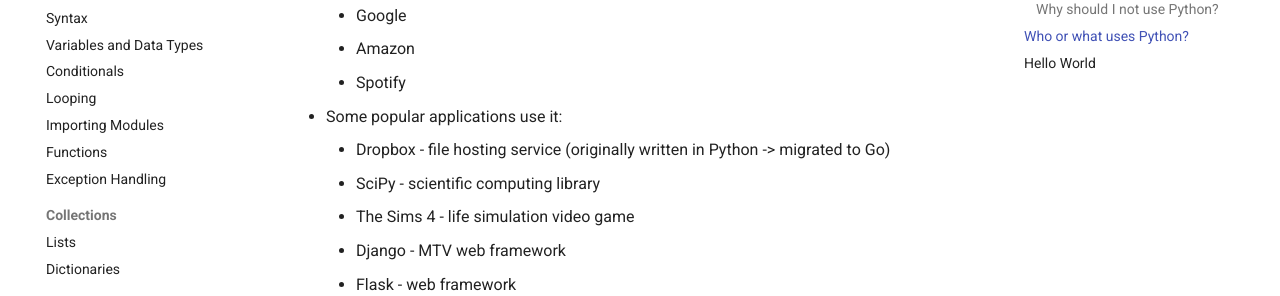
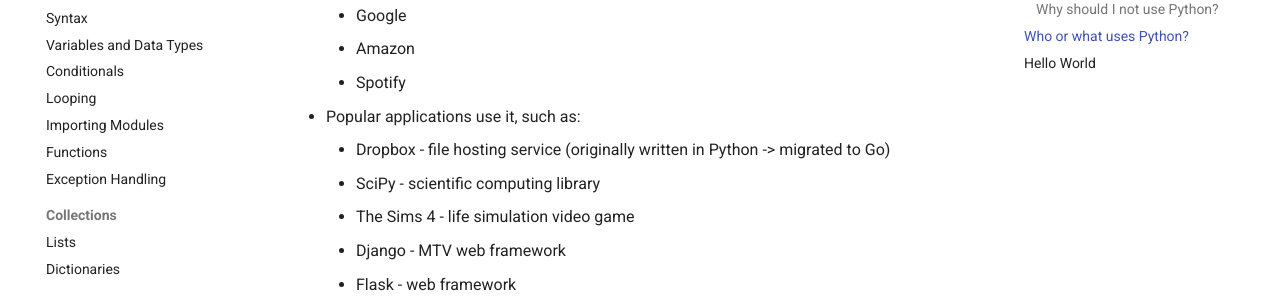
Before and after one commit to justinjoco/python-tutorial, an MkDocs documentation site: the page built from docs/index.md, in a window 1280 px wide and 900 px high, scrolled down 1421 px. Shown: the part 153-449 px from the top of the window. Built offline with MkDocs 1.6.1 and Material for MkDocs 9.7.7, drawn with Linux system fonts in a browser that asks for light colours.

Commit message:
editted classes and index

```diff
--- a/docs/index.md
+++ b/docs/index.md
@@ -34,7 +34,7 @@ As an FYI, CPython is Python's most widely used implementation.
     - Google
     - Amazon
     - Spotify
-- Some popular applications use it:
+- Popular applications use it, such as:
     - Dropbox - file hosting service (originally written in Python -> migrated to Go)
     - SciPy - scientific computing library
     - The Sims 4 - life simulation video game
```
Also changed, not shown: docs/oop/classes.md (+1 -1 lines).
